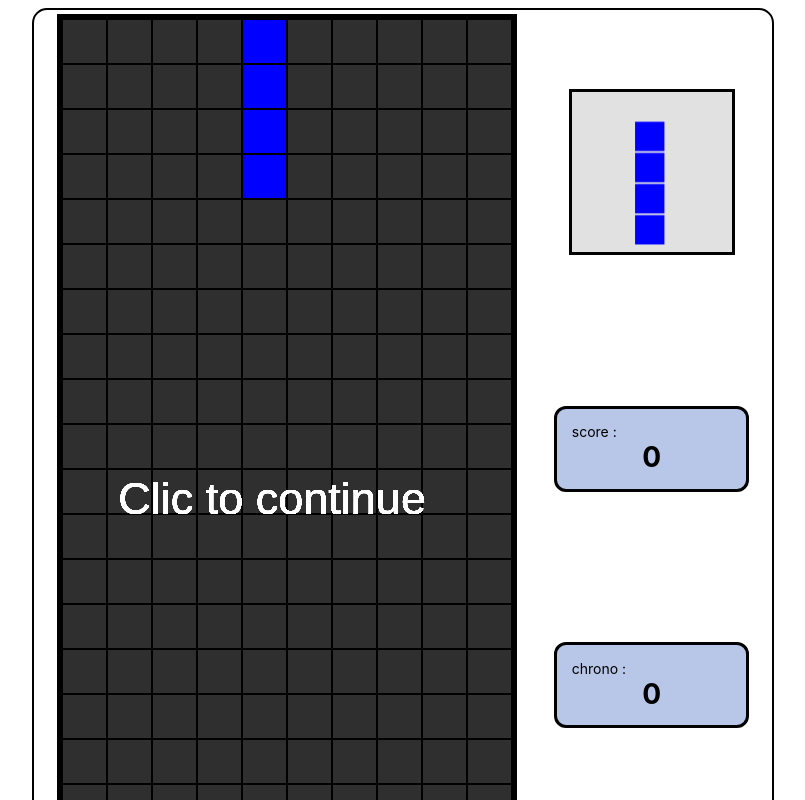
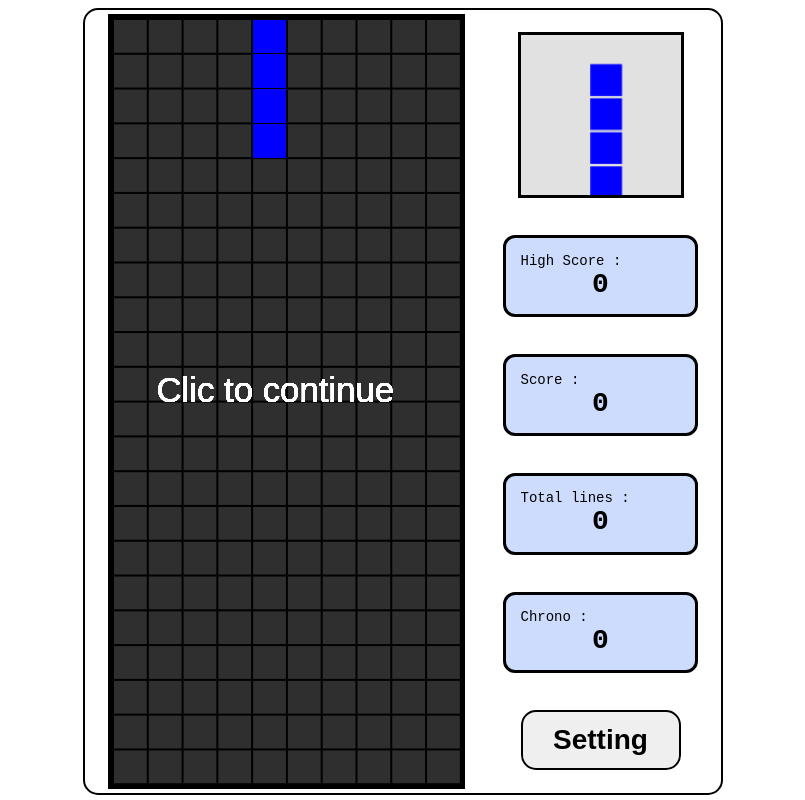
Before and after one commit to yamihc/src_Tetris, a Preact app in the folder Tetris/: page / in a window 1280 px wide. Shown: the top 800 px of the page, without its empty margins (237-1042 px from the left). Built offline with nearby package versions, Linux system fonts and the light colour scheme.

Commit message:
tetris v0.90

```diff
--- a/Tetris/src/app.tsx
+++ b/Tetris/src/app.tsx
@@ -4,14 +4,12 @@ import './app.css';
 
 import Canvas from './components/canvas/Canvas';
 
-import { boardGame, hauteur, largeur, vitesse, score } from './signals/tetrisGrille';
+import { boardGame, hauteur, largeur, vitesse, score, scale, highScore, totalLignes } from './signals/tetrisGrille';
 import Display from './components/Display';
-
-import Modale from './components/Modale';
 
 
 
-const scale = 45;
+
 let tZero = Date.now() ;
 let nbSec = 0 ;
 
@@ -34,33 +32,32 @@ function App() {
 
         ctx.fillStyle = codeCouleur(cel);
 
-        ctx.fillRect(1+j*scale,1+i*scale,scale-2,scale-2)
+        ctx.fillRect(1+j*scale.value,1+i*scale.value,scale.value-2,scale.value-2)
 
       });
 
       ctx.fillStyle = codeCouleur(tetrisGrille.tetra.color);
       tetrisGrille.tetra.getAllPosition().forEach( cel => {
 
-        ctx.fillRect(1+cel.y*(scale),1+cel.x*(scale),(scale)-2,(scale)-2)
+        ctx.fillRect(1+cel.y*(scale.value),1+cel.x*(scale.value),(scale.value)-2,(scale.value)-2)
 
       } )
 
       if (!focus && tetrisGrille.isGame) alertFocus(ctx);
-      if (!tetrisGrille.isGame) gameOver(ctx);
+      if (!tetrisGrille.isGame) { gameOver(ctx);} else {setChrono(chronometre());}
       if (focus) nbSec += (Date.now() - tZero);
       tZero = Date.now();
-
-      setChrono(chronometre());
 
     });
   }
 
 
   const nextTetra = (ctx: CanvasRenderingContext2D) => {
+    const localScale = scale.value * .85;
     ctx.clearRect(0,0,ctx.canvas.width,ctx.canvas.height);
     ctx.fillStyle = codeCouleur(tetrisGrille.nextTetra.color);
     tetrisGrille.nextTetra.getAllPosition().forEach( blc => {
-      ctx.fillRect((1+(blc.y-2)*35),(1+(blc.x+1.5)*35)-20,35-2,35-2);
+      ctx.fillRect((1+(blc.y-2)*localScale),(1+(blc.x+1.5)*localScale)-20,localScale-2,localScale-2);
     })
   }
 
@@ -91,7 +88,7 @@ function App() {
 
     if (tetrisGrille.isGame) {
       setTimeout( () => {
-        if (focus) tetrisGrille.tetraMvDown()
+        if (focus && tetrisGrille.isGame) tetrisGrille.tetraMvDown()
          setTicTac(!tictac)
       },vitesse.value);
     }
@@ -103,8 +100,8 @@ function App() {
     return(
       <>
           <div style={CSS.container}>
-              <h2>test2</h2>
-              <button onClick={() => setSetting(false)} style={CSS.bouton} >Fermer</button>
+              <h2>// TODO</h2>
+              <button onClick={() => setSetting(false)} style={CSS.bouton} >Retour</button>
           </div>
       </>
     )
@@ -114,11 +111,13 @@ function App() {
   return (
     <>
           <div tabIndex={0} onKeyDown={keyBoardEvent} onFocus={() => setFocus(true)} onBlur={() => setFocus(false)} style={CSS.container}>
-            <Canvas draw={draw} width={`${largeur.value*scale}`} height={`${hauteur.value*scale}`} style={CSS.canvasBoard} />
+            <Canvas draw={draw} width={`${largeur.value*scale.value}`} height={`${hauteur.value*scale.value}`} style={CSS.canvasBoard} />
             <div style={CSS.containerRight} >
-              <Canvas draw={nextTetra} width={`${4*scale}`} height={`${4*scale}`}  style={CSS.canvasSide} />
-              <Display titre="score :" info={score.value} />
-              <Display titre="chrono :" info={chrono} />
+              <Canvas draw={nextTetra} width={`${4*scale.value}`} height={`${4*scale.value}`}  style={CSS.canvasSide} />
+              <Display titre="High Score :" info={ getHighScore() } />
+              <Display titre="Score :" info={score.value} />
+              <Display titre="Total lines :" info={totalLignes.value} />
+              <Display titre="Chrono :" info={chrono} />
               <button onClick={() => setSetting(true)} style={CSS.bouton} >Setting</button>
             </div>
           </div>
@@ -128,12 +127,28 @@ function App() {
 
 export default App
 
+function getHighScore(): number {
+
+  if (highScore.value >= score.value) {
+
+    return highScore.value;
+
+  } else {
+
+    localStorage.setItem("YamihcGame_Tetris_HighScore",(score.value).toString())
+
+    return score.value;
+
+  }
+
+}
+
 
 function alertFocus(ctx: CanvasRenderingContext2D) {
 
   ctx.font = `${scale}px Arial`;
   ctx.fillStyle = "white";
-  ctx.fillText("Clic to continue",largeur.value*scale/8,hauteur.value*scale/2)
+  ctx.fillText("Clic to continue",largeur.value*scale.value/8,hauteur.value*scale.value/2)
 
 }
 
@@ -141,7 +156,7 @@ function gameOver(ctx: CanvasRenderingContext2D) {
 
   ctx.font = `${scale}px Arial`;
   ctx.fillStyle = "white";
-  ctx.fillText(" !! GAME OVER !!",largeur.value*scale/8,hauteur.value*scale/2)
+  ctx.fillText(" !! GAME OVER !!",largeur.value*scale.value/8,hauteur.value*scale.value/2)
 
 }
 
@@ -151,7 +166,7 @@ function chronometre():number {
 
 const CSS = {
   container :{
-    width: `${largeur.value*scale + 280 }px`,
+    width: `${largeur.value*scale.value + 280 }px`,
     margin: 'auto',
     display: 'flex',
     justifyContent: "space-around",
--- a/Tetris/src/components/CSS/display.module.css
+++ b/Tetris/src/components/CSS/display.module.css
@@ -1,7 +1,7 @@
 .container {
     width: 160px;
 
-    background-color: rgb(184, 199, 231);
+    background-color: rgb(205, 220, 252);
     text-align: center;
     border-radius: 12px;
     border: 3px solid black;
@@ -12,12 +12,13 @@
     font-size: 28px;
     text-align: justify;
     font-weight: 700;
+    font-family: 'VT323', monospace;
 }
 
 .titre {
     font-size: 14px;
     text-align: justify;
     margin: 0;
-
+    font-family: 'VT323', monospace;
 
 }
--- a/Tetris/src/components/Modale.tsx
+++ b/Tetris/src/components/Modale.tsx
@@ -12,9 +12,9 @@ const Modale: React.FC<ModaleProps> = ({isOpen, onClose, children }) => {
 
     return (
         <div>
-            <h1>test</h1>
+            <h1>Setting</h1>
             {children}
-            <button onClick={onClose}>Fermer</button>
+            <button onClick={onClose}>Retour</button>
         </div>
 
     )
--- a/Tetris/src/signals/class/Grille.tsx
+++ b/Tetris/src/signals/class/Grille.tsx
@@ -4,7 +4,7 @@ import { Tetramino, TetraminoCube, TetraminoLDroit, TetraminoLGauche, TetraminoL
 
 const initialCoord: coord = {x:1,y:4};
 
-import { vitesse, score } from "../tetrisGrille";
+import { vitesse, score, totalLignes } from "../tetrisGrille";
 
 class Grille {
     grille: number[][];
@@ -136,6 +136,7 @@ class Grille {
 
             const nbNewLignes = this.grille.length - newGrille.length ;
             score.value += fact(nbNewLignes) * this.bonus;
+            totalLignes.value += nbNewLignes;
             this.cptFullLigne += nbNewLignes;
             if (this.cptFullLigne > 10) {
                 score.value += Math.floor((score.value * .2)) ;
--- a/Tetris/src/signals/tetrisGrille.tsx
+++ b/Tetris/src/signals/tetrisGrille.tsx
@@ -1,11 +1,27 @@
 import { signal } from "@preact/signals";
 import Grille from "./class/Grille";
 
+
+const highScore = signal(0);
+
+const localHighScore = localStorage.getItem("YamihcGame_Tetris_HighScore");
+
+if (localHighScore == null) {
+    localStorage.setItem("YamihcGame_Tetris_HighScore",(0).toString())
+
+} else {
+    highScore.value = parseInt(localHighScore);
+}
+
 const hauteur = signal(22);
 const largeur = signal(10);
+const scale = signal(window.innerHeight/(hauteur.value+1));
+
+window.addEventListener('resize', () => {scale.value = window.innerHeight/(hauteur.value+1) } )
 
 const vitesse = signal(1000);
 const score = signal(0);
+const totalLignes = signal(0);
 
 const initalBoard = (): number[][] => {
     const lignes = new Array(hauteur.value)
@@ -17,4 +33,4 @@ const initalBoard = (): number[][] => {
 const boardGame = signal(new Grille(initalBoard()));
 
 
-export { hauteur, largeur, boardGame, vitesse, score }
+export { hauteur, largeur, boardGame, vitesse, score, scale, highScore,totalLignes }
```
